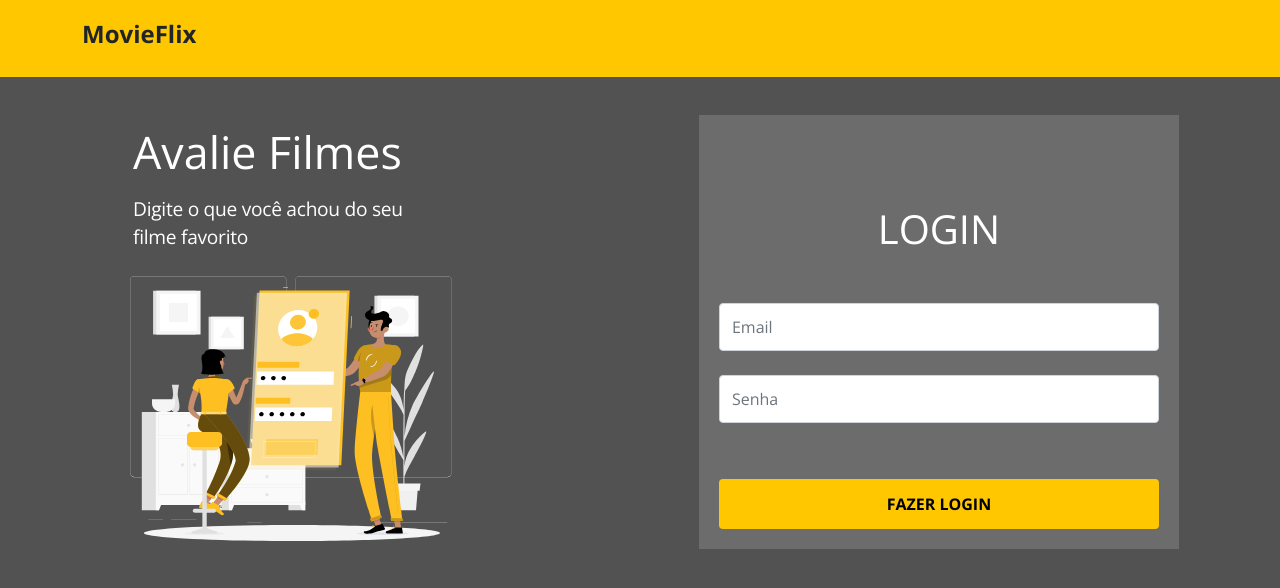
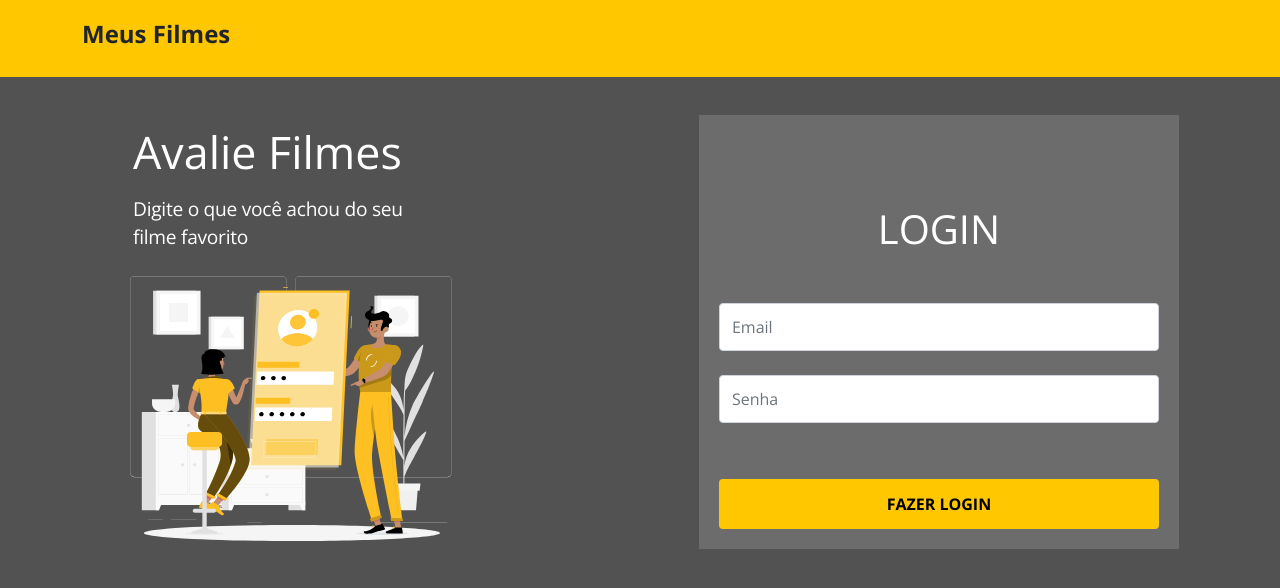
Before and after one commit to fabiomrm/meusfilmes, a React (Create React App) app in the folder frontend/: page / in a window 1280 px wide. Shown: the top 588 px of the page. Built offline with nearby package versions, Linux system fonts and the light colour scheme.

Commit message:
Change Navbar

```diff
--- a/frontend/public/index.html
+++ b/frontend/public/index.html
@@ -8,7 +8,7 @@
       name="description"
       content="Web site created using create-react-app"
     />
-    <title>Movie Flix</title>
+    <title>FMRM | MeusFilmes</title>
   </head>
   <body>
     <noscript>You need to enable JavaScript to run this app.</noscript>
--- a/frontend/src/components/Navbar/index.tsx
+++ b/frontend/src/components/Navbar/index.tsx
@@ -25,7 +25,7 @@ export const Navbar = () => {
     <nav className="main-nav">
       <div className="container">
         <Link to="/">
-          <h4>MovieFlix</h4>
+          <h4>Meus Filmes</h4>
         </Link>
         <div className="btn-area">
           {authContextData.authenticated && (
```
